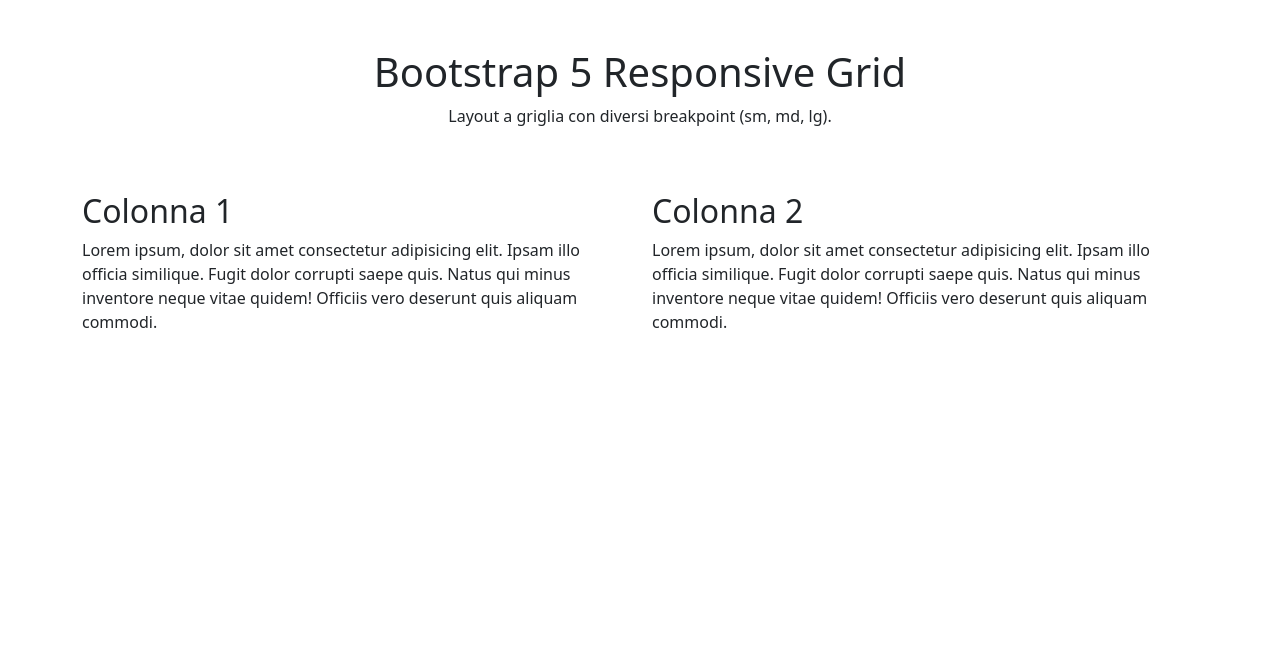
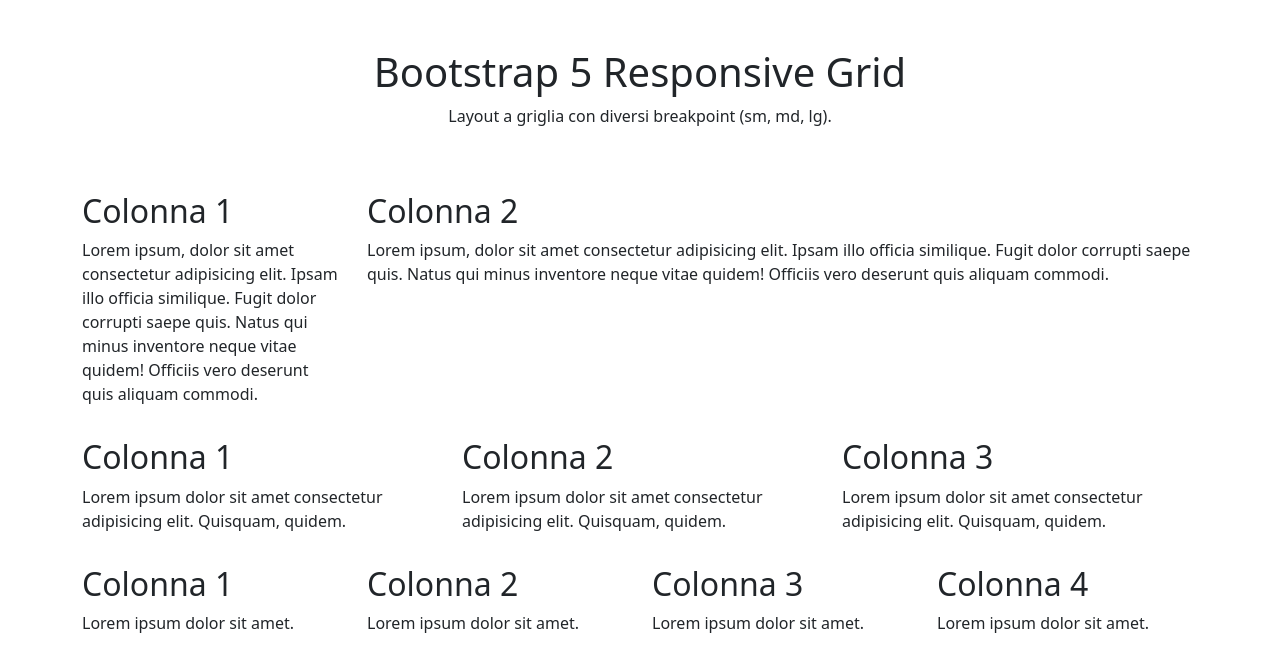
Before and after one commit to Francesco-Leoni-Pro/htmlcss-bootstrap-layout, a plain HTML site: page index.html in a window 1280 px wide. Drawn offline with nearby package versions, Linux system fonts and the light colour scheme.

Commit message:
feat: aggiunte tutte le colonne

```diff
--- a/index.html
+++ b/index.html
@@ -17,13 +17,51 @@
         <!-- sezione 2 colonne -->
         <section class="container">
             <div class="row">
-                <div class="col-12 col-md-6">
+                <div class="col-12 col-md-6 col-lg-3">
                     <h2>Colonna 1</h2>
                     <p>Lorem ipsum, dolor sit amet consectetur adipisicing elit. Ipsam illo officia similique. Fugit dolor corrupti saepe quis. Natus qui minus inventore neque vitae quidem! Officiis vero deserunt quis aliquam commodi.</p>
                 </div>
-                <div class="col-12 col-md-6">
+                <div class="col-12 col-md-6 col-lg-9">
                     <h2>Colonna 2</h2>
                     <p>Lorem ipsum, dolor sit amet consectetur adipisicing elit. Ipsam illo officia similique. Fugit dolor corrupti saepe quis. Natus qui minus inventore neque vitae quidem! Officiis vero deserunt quis aliquam commodi.</p>
+                </div>
+            </div>
+        </section>
+        <!-- sezione 3 colonne -->
+        <section class="container mt-3">
+            <div class="row">
+                <div class="col-6 col-md-4">
+                    <h2>Colonna 1</h2>
+                    <p>Lorem ipsum dolor sit amet consectetur adipisicing elit. Quisquam, quidem.</p>
+                </div>
+                <div class="col-6 col-md-4">
+                    <h2>Colonna 2</h2>
+                    <p>Lorem ipsum dolor sit amet consectetur adipisicing elit. Quisquam, quidem.</p>
+                </div>
+                <div class="col-12 col-md-4">
+                    <h2>Colonna 3</h2>
+                    <p>Lorem ipsum dolor sit amet consectetur adipisicing elit. Quisquam, quidem.</p>
+                </div>
+            </div>
+        </section>
+        <!-- sezione 4 colonne -->
+        <section class="container mt-3">
+            <div class="row">
+                <div class="col-6 col-md-3">
+                    <h2>Colonna 1</h2>
+                    <p>Lorem ipsum dolor sit amet.</p>
+                </div>
+                <div class="col-6 col-md-3">
+                    <h2>Colonna 2</h2>
+                    <p>Lorem ipsum dolor sit amet.</p>
+                </div>
+                <div class="col-6 col-md-3">
+                    <h2>Colonna 3</h2>
+                    <p>Lorem ipsum dolor sit amet.</p>
+                </div>
+                <div class="col-6 col-md-3">
+                    <h2>Colonna 4</h2>
+                    <p>Lorem ipsum dolor sit amet.</p>
                 </div>
             </div>
         </section>
```
